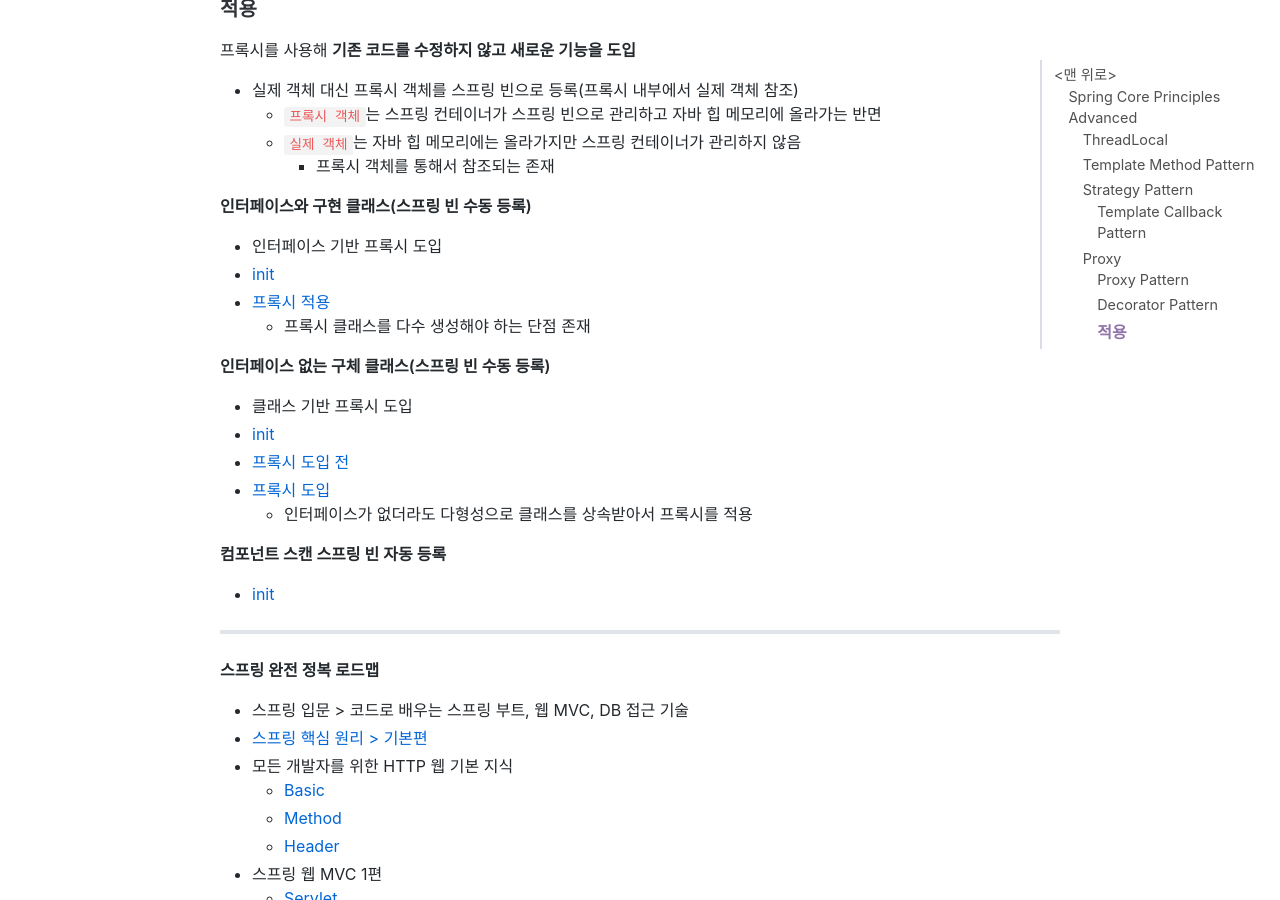
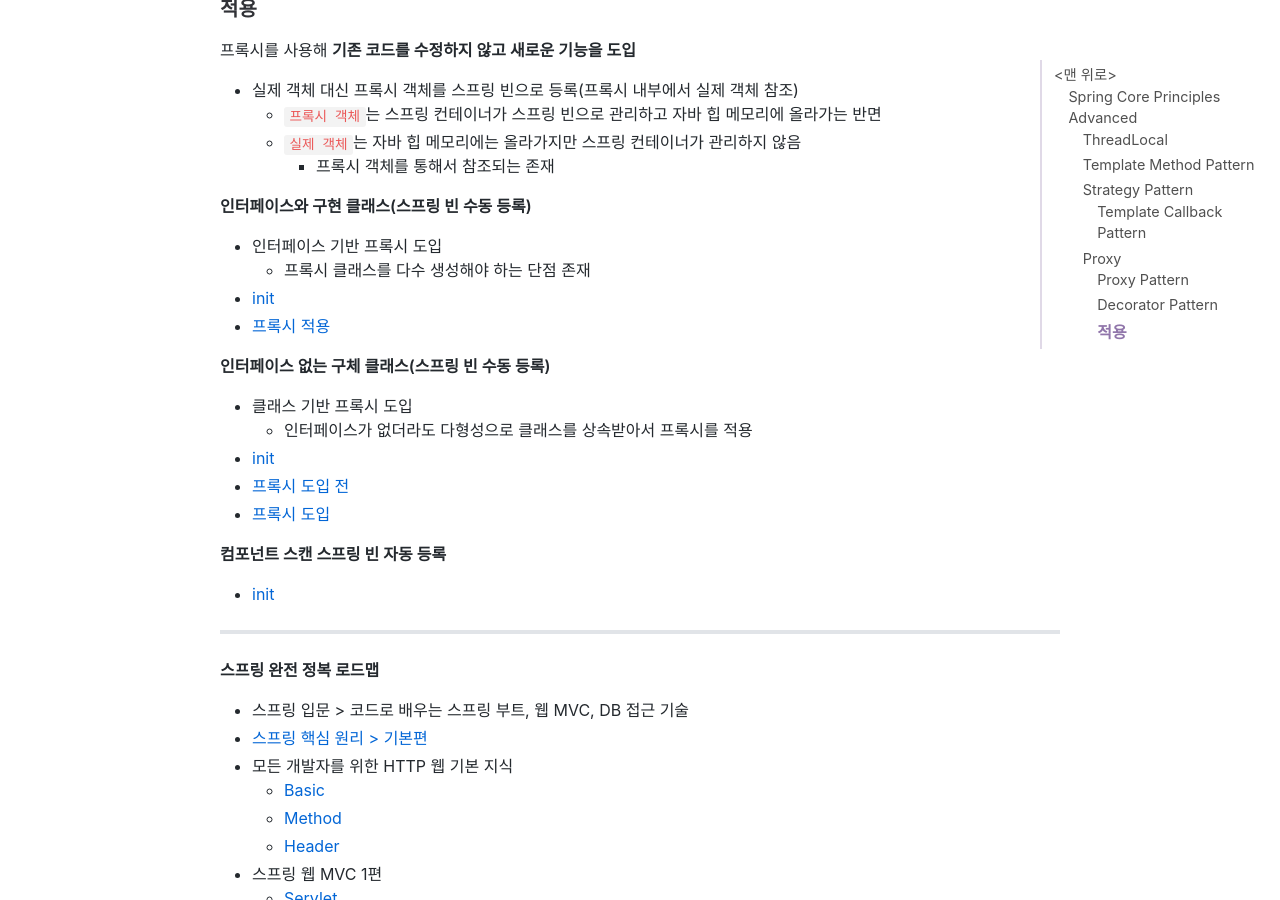
Before and after one commit to jihunparkme/jihunparkme.github.io, a Jekyll site: the page built from _posts/2022-11-20-Spring-Core-Principles-Advanced.md, in a window 1280 px wide and 900 px high, scrolled down 8880 px. Built offline with Jekyll 4.4.1, drawn with Linux system fonts in a browser that asks for light colours; nearby versions of some CDN libraries; comment, search, counter and statistics services are not loaded.

Commit message:
[Proxy] 구체 클래스 기반 프록시 예제 02

```diff
--- a/_posts/2022-11-20-Spring-Core-Principles-Advanced.md
+++ b/_posts/2022-11-20-Spring-Core-Principles-Advanced.md
@@ -245,19 +245,22 @@ client.execute();
     - 프록시 객체를 통해서 참조되는 존재
 
 **인터페이스와 구현 클래스(스프링 빈 수동 등록)**
+
 - 인터페이스 기반 프록시 도입
+  - 프록시 클래스를 다수 생성해야 하는 단점 존재
 - [init](https://github.com/jihunparkme/Inflearn-Spring-Core-Principles-Advanced/commit/919994e2dde6469c8dc25e7b842d7fafca5e54b9)
 - [프록시 적용](https://github.com/jihunparkme/Inflearn-Spring-Core-Principles-Advanced/commit/4ad297c74f25cf9697d0896078c5a21ffbda4f5d)
-  - 프록시 클래스를 다수 생성해야 하는 단점 존재
 
 **인터페이스 없는 구체 클래스(스프링 빈 수동 등록)**
+
 - 클래스 기반 프록시 도입
+  - 인터페이스가 없더라도 다형성으로 클래스를 상속받아서 프록시를 적용
 - [init](https://github.com/jihunparkme/Inflearn-Spring-Core-Principles-Advanced/commit/f6df360609144e82f90cb6242c05bc375fd7d131)
 - [프록시 도입 전](https://github.com/jihunparkme/Inflearn-Spring-Core-Principles-Advanced/commit/d7f881f63b2666bd49ee5e6932e8908c9d11d6ea)
 - [프록시 도입](https://github.com/jihunparkme/Inflearn-Spring-Core-Principles-Advanced/commit/6945eaea9f2ff1ea1cd4666b1873e8004abb3027)
-  - 인터페이스가 없더라도 다형성으로 클래스를 상속받아서 프록시를 적용
 
 **컴포넌트 스캔 스프링 빈 자동 등록**
+
 - [init](https://github.com/jihunparkme/Inflearn-Spring-Core-Principles-Advanced/commit/b139e5df727f4ac39d1819815c0def0acbc21e61)
 
 
```
